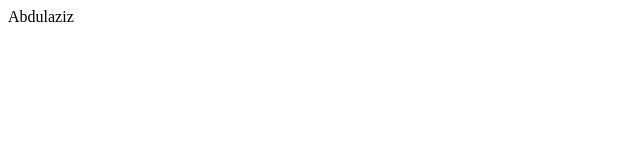
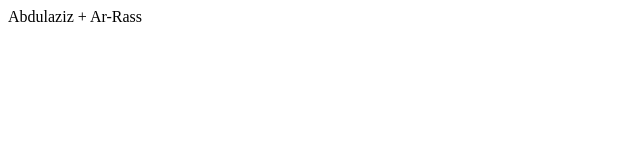
Before and after one commit to Abdulaziz-T/gitLab0, a plain HTML site: page index.html in a window 1280 px wide. Shown: the full height of the page, 0-640 px from the left. Drawn offline with Linux system fonts and the light colour scheme.

Commit message:
Abdulaziz add city from GitHub

```diff
--- a/index.html
+++ b/index.html
@@ -1 +1 @@
-<p> Abdulaziz </p>
+<p> Abdulaziz + Ar-Rass </p>
```
